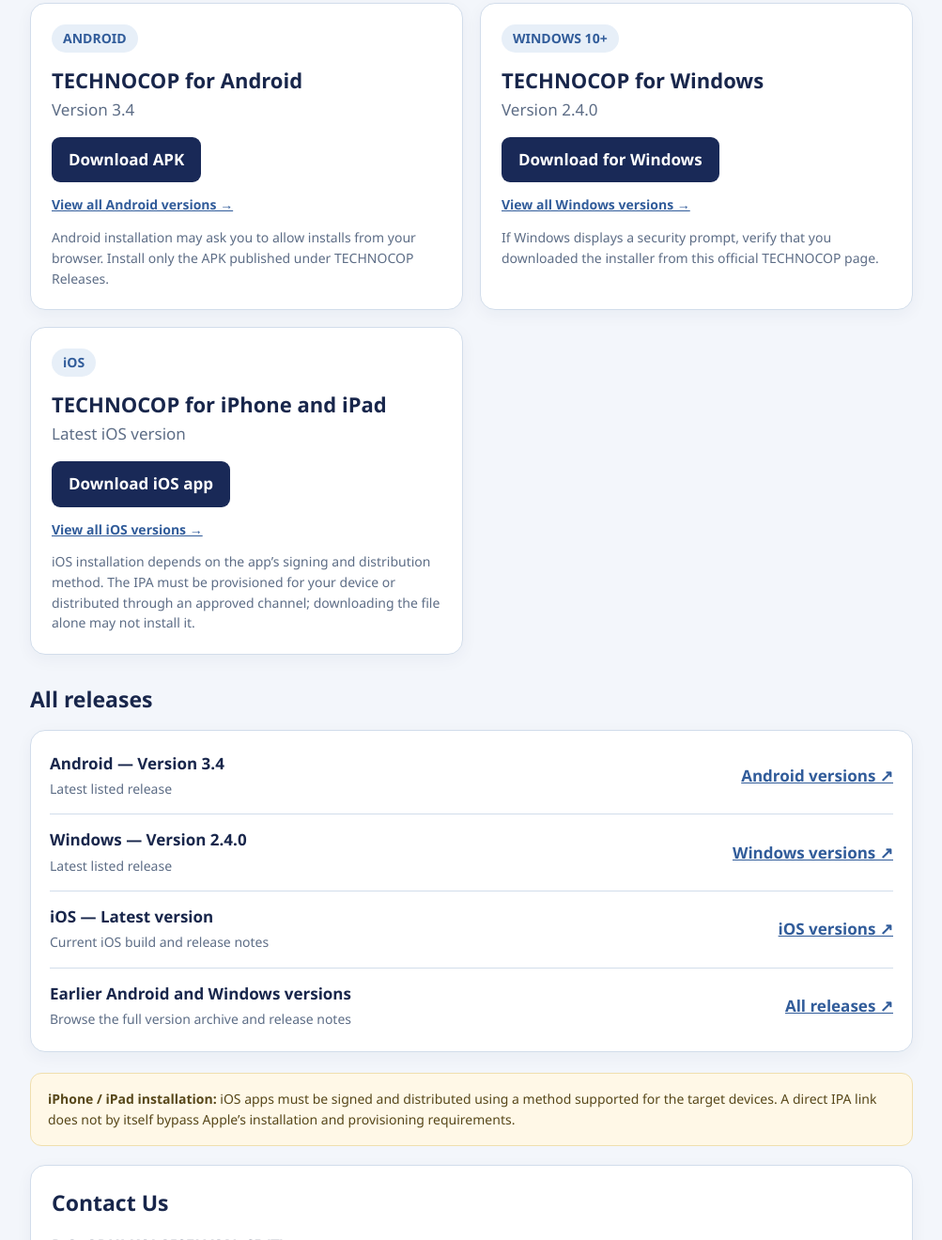
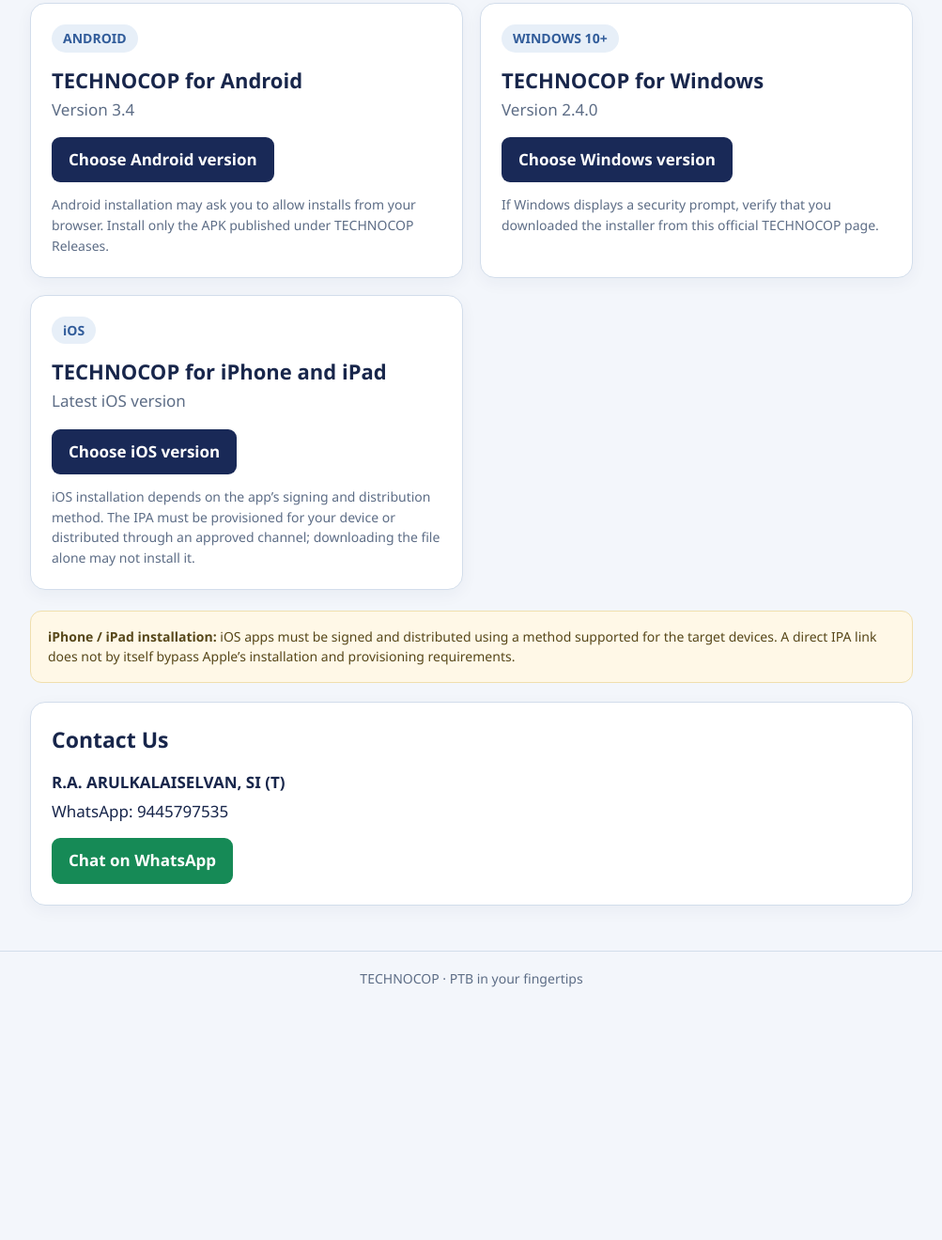
Before and after one commit to ptbcoitcell/TECHNOCOP-Downloads, a plain HTML site: page index.html in a window 1280 px wide. Shown: the part 278-1598 px from the top of the page at 94% size, without its empty margins (138-1141 px from the left). After the commit the page ends 1348 px from the top, so only its background shows below. Drawn offline with Linux system fonts and the light colour scheme.

Commit message:
Update index.html

```diff
--- a/index.html
+++ b/index.html
@@ -56,49 +56,25 @@
         <span class="platform">ANDROID</span>
         <h3>TECHNOCOP for Android</h3>
         <p class="version">Version 3.4</p>
-        <a class="button" href="https://github.com/ptbcoitcell/TECHNOCOP-Downloads/releases/latest/download/TECHNOCOP-Android-3.4-debug-signed.apk">Download APK</a>
-        <p class="subtle"><a class="text-link" href="android.html">View all Android versions →</a></p>
+        <a class="button" href="android.html">Choose Android version</a>
         <p class="subtle">Android installation may ask you to allow installs from your browser. Install only the APK published under TECHNOCOP Releases.</p>
       </article>
       <article class="card">
         <span class="platform">WINDOWS 10+</span>
         <h3>TECHNOCOP for Windows</h3>
         <p class="version">Version 2.4.0</p>
-        <a class="button" href="https://github.com/ptbcoitcell/TECHNOCOP-Downloads/releases/latest/download/TECHNOCOP-Windows-2.4.0.exe">Download for Windows</a>
-        <p class="subtle"><a class="text-link" href="windows.html">View all Windows versions →</a></p>
+        <a class="button" href="windows.html">Choose Windows version</a>
         <p class="subtle">If Windows displays a security prompt, verify that you downloaded the installer from this official TECHNOCOP page.</p>
       </article>
       <article class="card">
         <span class="platform">iOS</span>
         <h3>TECHNOCOP for iPhone and iPad</h3>
         <p class="version">Latest iOS version</p>
-        <a class="button" href="https://github.com/ptbcoitcell/TECHNOCOP-Downloads/releases/latest/download/TECHNOCOP-iOS.ipa">Download iOS app</a>
-        <p class="subtle"><a class="text-link" href="ios.html">View all iOS versions →</a></p>
+        <a class="button" href="ios.html">Choose iOS version</a>
         <p class="subtle">iOS installation depends on the app’s signing and distribution method. The IPA must be provisioned for your device or distributed through an approved channel; downloading the file alone may not install it.</p>
       </article>
     </div>
 
-    <section class="history">
-      <h2 class="section-title">All releases</h2>
-      <div class="card history-card">
-        <div class="release">
-          <div><strong>Android — Version 3.4</strong><span>Latest listed release</span></div>
-          <a class="text-link" href="android.html">Android versions ↗</a>
-        </div>
-        <div class="release">
-          <div><strong>Windows — Version 2.4.0</strong><span>Latest listed release</span></div>
-          <a class="text-link" href="windows.html">Windows versions ↗</a>
-        </div>
-        <div class="release">
-          <div><strong>iOS — Latest version</strong><span>Current iOS build and release notes</span></div>
-          <a class="text-link" href="ios.html">iOS versions ↗</a>
-        </div>
-        <div class="release">
-          <div><strong>Earlier Android and Windows versions</strong><span>Browse the full version archive and release notes</span></div>
-          <a class="text-link" href="https://github.com/ptbcoitcell/TECHNOCOP-Downloads/releases">All releases ↗</a>
-        </div>
-      </div>
-    </section>
     <aside class="notice"><strong>iPhone / iPad installation:</strong> iOS apps must be signed and distributed using a method supported for the target devices. A direct IPA link does not by itself bypass Apple’s installation and provisioning requirements.</aside>
     <section class="card contact" aria-labelledby="contact-title">
       <h2 class="section-title" id="contact-title">Contact Us</h2>
```
